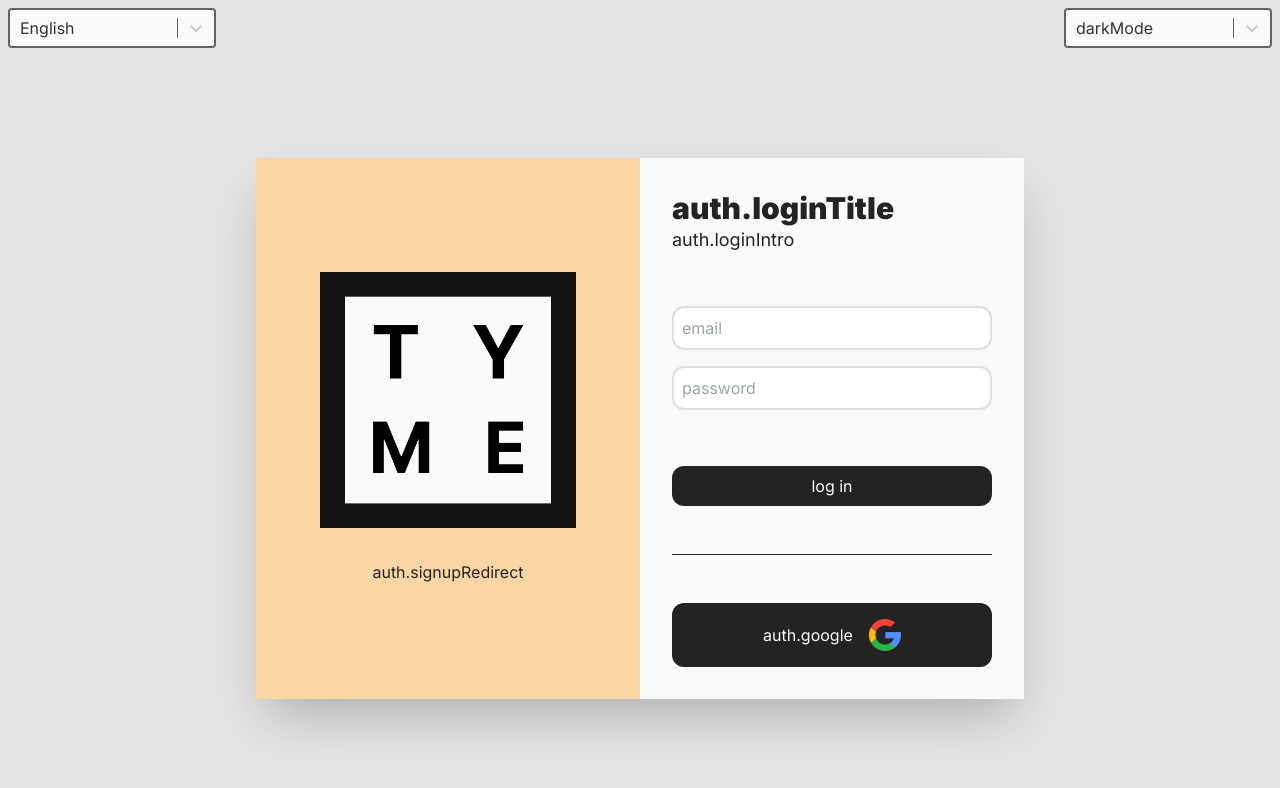
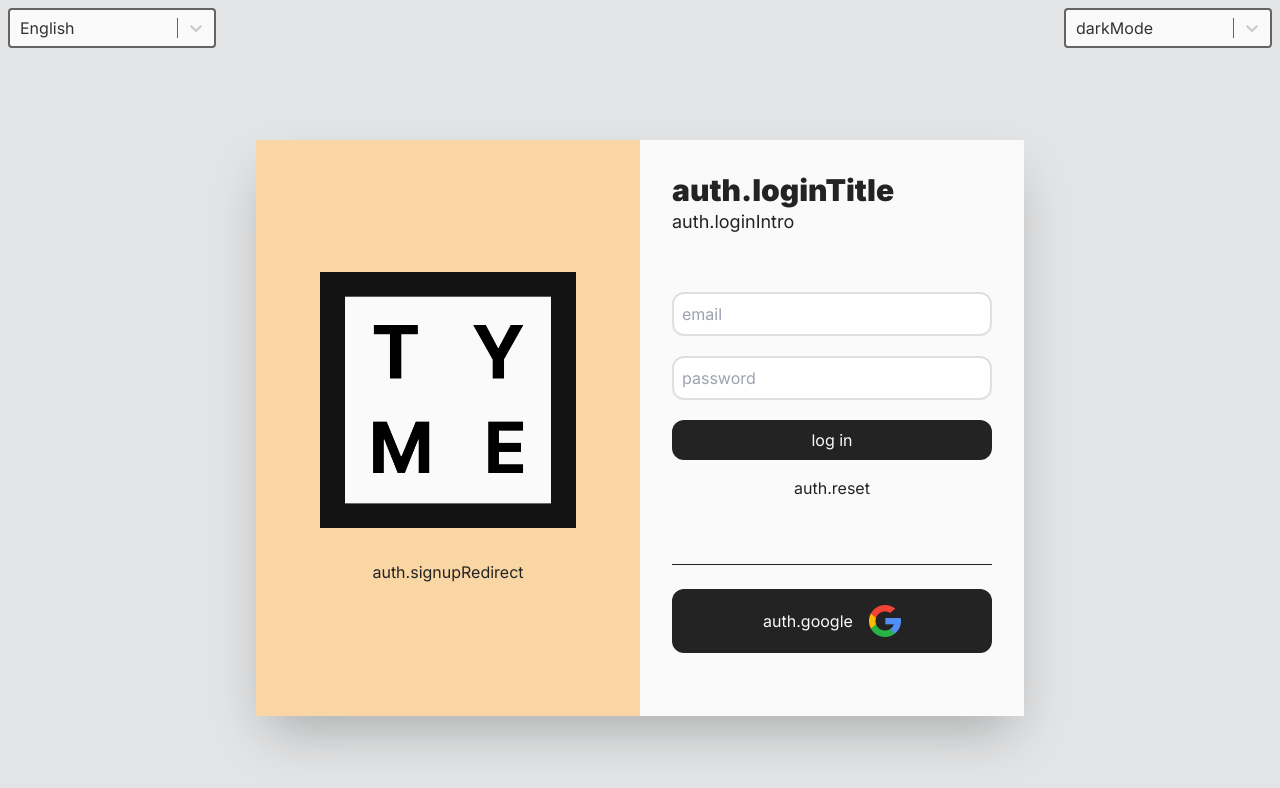
Before and after one commit to Legatus12/Tyme, a React (Vite) app: page /authentication in a window 1280 px wide. Shown: the top 788 px of the page. Built offline with nearby package versions, Linux system fonts and the light colour scheme; no server answers.

Commit message:
reset password

```diff
--- a/src/components/Auth.jsx
+++ b/src/components/Auth.jsx
@@ -1,10 +1,12 @@
 import { useState, useContext, useEffect } from 'react'
 import Header from './Header'
 import { auth } from '../../firebase'
-import { signInWithEmailAndPassword, GoogleAuthProvider, signInWithRedirect, signInWithPopup, setPersistence, browserLocalPersistence, createUserWithEmailAndPassword } from 'firebase/auth'
+import { signInWithEmailAndPassword, GoogleAuthProvider, signInWithRedirect, signInWithPopup, setPersistence, browserLocalPersistence, createUserWithEmailAndPassword, sendPasswordResetEmail  } from 'firebase/auth'
 import { useTranslation } from 'react-i18next'
 import { useNavigate, Navigate } from 'react-router-dom'
 import { AuthContext } from '../AuthProvider'
+import Swal from 'sweetalert2'
+import withReactContent from 'sweetalert2-react-content'
 
 const Login = () => {
 
@@ -12,10 +14,14 @@ const Login = () => {
 
   const { t } = useTranslation()
 
-  const [login, setLogin] = useState(true)
+  const MySwal = withReactContent(Swal)
+
   const [email, setEmail] = useState('')
   const [password, setPassword] = useState('')
   const [msg, setMsg] = useState('')
+
+  const [login, setLogin] = useState(true)
+  const [reset, setReset] = useState(false)
 
   //
 
@@ -117,9 +123,30 @@ const Login = () => {
     }
   }
 
-  const authRedirect = () => {
-    setLogin(!login)
+  const switchAuth = () => {
+    if (login) {
+      setLogin(false)
+      setReset(false)
+    } else setLogin(true)
+
     setMsg('')
+  }
+
+  const switchReset = () => {
+    setReset(!reset)
+    setMsg('')
+  }
+
+  const sendReset = (e) => {
+    e.preventDefault()
+    if (email == "")
+      setMsg(t('error.invalidEmail'))
+    else {
+      sendPasswordResetEmail(auth, email)
+      setReset(false)
+      setMsg('')
+      alert(t('auth.sent'))
+    }
   }
 
   //
@@ -132,9 +159,9 @@ const Login = () => {
           <div className='auth-img-container'>
             <img src="../src/img/tyme.png" alt="TYME" className='auth-img'/>
             {login ? (
-              <p tabIndex={0} onClick={authRedirect} className='auth-redirect self-center'>{t('auth.signupRedirect')}</p>
+              <p tabIndex={0} onClick={switchAuth} className='auth-redirect self-center'>{t('auth.signupRedirect')}</p>
             ) : (
-              <p tabIndex={0} onClick={authRedirect} className='auth-redirect self-center'>{t('auth.loginRedirect')}</p>
+              <p tabIndex={0} onClick={switchAuth} className='auth-redirect self-center'>{t('auth.loginRedirect')}</p>
             )}
           </div>
           <form className='auth-form'>
@@ -157,24 +184,43 @@ const Login = () => {
             value={email} onChange={e => setEmail(e.target.value)}
             className='auth-input' />
 
+            {!reset ? (
+              <div>
                 <input type="password" placeholder={t('pass')}
                 value={password} onChange={e => setPassword(e.target.value)}
                 className='auth-input' />
+              </div>
+            ) : (
+              <div className='hidden'></div>
+            )}
 
-            <p className='h-6 text-[#f1121f]'>{msg}</p>
-
-              {login ? (
+            { reset ? (
+              <div className='flex flex-col items-center gap-4'>
+                <button onClick={sendReset} className='auth-button p-2'>{t('auth.continue')}</button>
+                <p className='auth-reset' onClick={switchReset}>{t('cancel')}</p>
+              </div>
+            ) : login ? (
+              <div className='flex flex-col items-center gap-4'>
                 <button onClick={signIn} className='auth-button p-2'>{t('auth.login')}</button>
+                <p className='auth-reset' onClick={switchReset}>{t('auth.reset')}</p>
+              </div>
             ) : (
               <button onClick={signUp} className='auth-button p-2'>{t('auth.signup')}</button>
             )}
 
-            <hr className='my-8'/>
+            <p className='h-6 text-[#f1121f]'>{msg}</p>
 
+            { !reset ? (
+              <div className='flex flex-col items-center gap-6'>
+                <hr className='w-full'/>
                 <button onClick={signInWithGoogle} className='auth-button flex justify-center items-center gap-4 p-4'>
                   <p>{t('auth.google')}</p>
                   <img src="../src/img/google.png" className='w-8'/>
                 </button>
+              </div>
+            ) :  (
+              <div className='hidden'></div>
+            )}
 
           </form>
         </div>
--- a/src/i18n.js
+++ b/src/i18n.js
@@ -21,6 +21,7 @@ i18n
         translation: {
           mail: 'correo electrónico',
           pass: 'contraseña',
+          cancel: 'cancelar',
           auth: {
             loginTitle: '¡Bienvenido!',
             loginIntro: 'Llegas justo a tiempo.',
@@ -30,7 +31,10 @@ i18n
             signup: 'crear cuenta',
             signupRedirect: '¿Todavía no tienes una cuenta?',
             loginRedirect: '¿Ya tienes una cuenta?',
-            google: 'o continúa con Google'
+            google: 'o continúa con Google',
+            reset: '¿Has olvidado tu contraseña?',
+            continue: 'enviar correo de recuperación',
+            sent: 'correo de recuperación enviado a la dirección de correo proporcionada'
           },
           user: {
             title: 'Tu perfil',
--- a/src/styles.css
+++ b/src/styles.css
@@ -22,7 +22,7 @@ body { font-family: 'Inter', sans-serif; }
 
 .auth-languages { @apply flex gap-2 }
 
-.auth-form { @apply flex flex-col gap-3 lg:gap-4 p-8 w-full sm:w-96 bg-white }
+.auth-form { @apply h-[32rem] sm:h-[36rem] flex flex-col gap-3 lg:gap-5 p-8 w-full sm:w-96 bg-white }
 
 .auth-title { @apply text-3xl font-black }
 
@@ -33,6 +33,8 @@ body { font-family: 'Inter', sans-serif; }
 .auth-button { @apply bg-black hover:bg-coal focus:bg-coal duration-200 w-full text-white rounded-xl }
 
 .auth-redirect { @apply hover:underline cursor-pointer }
+
+.auth-reset { @apply hover:underline cursor-pointer w-fit }
 
 /*dashboard*/
 
```
Also changed, not shown: 1 other file (tests, documents, lock files or other folders). Lines whose indentation alone changed are shown as unchanged.
